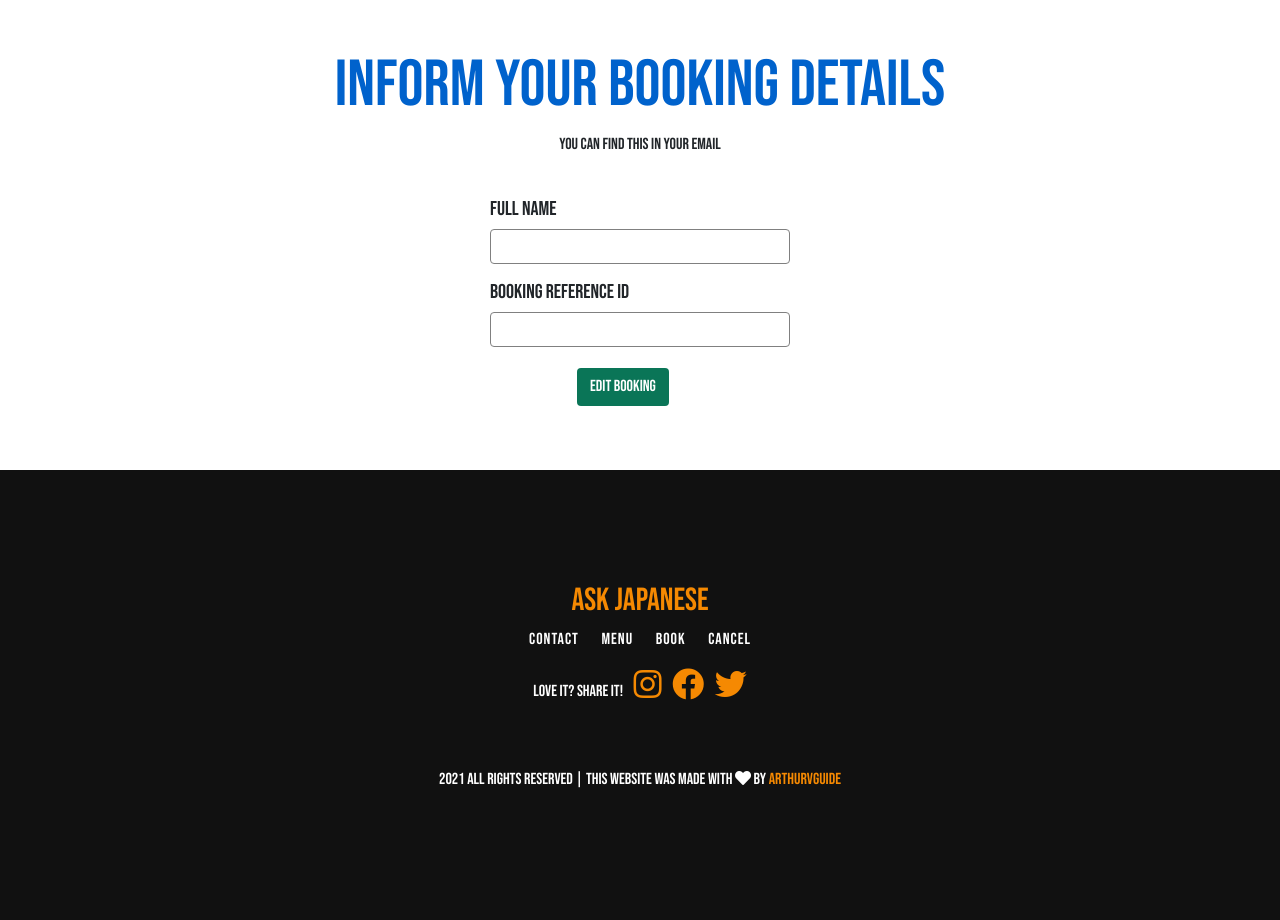
After one commit to arthurvguide/ask-japanese, a Django app: page /book/edit/ in a window 1280 px wide. The commit adds this page. Shown: the part 731-1651 px from the top of the page. Run offline with Django 3.2, Linux system fonts and the light colour scheme; some libraries are stand-ins or nearby versions.

Commit message:
Implement Edit Book feature

```diff
--- a/book/forms.py
+++ b/book/forms.py
@@ -12,7 +12,7 @@ class BookingForm(forms.ModelForm):
                   'email')
 
 
-class CancelForm(forms.Form):
+class FindBookingForm(forms.Form):
 
     your_name = forms.CharField(required=True, max_length=50)
     your_booking_id = forms.IntegerField(required=True)
--- a/book/urls.py
+++ b/book/urls.py
@@ -6,4 +6,6 @@ urlpatterns = [
     path('', views.BookingView.as_view(), name='book'),
     path('cancel/', views.CancelView.as_view(), name='cancel'),
     path('cancel-confirm/<str:id>/', views.CancelConfirmView, name='cancel-confirm'),
+    path('edit/', views.EditView.as_view(), name='edit'),
+    path('edit-details<str:id>/', views.EditDetailsView, name='edit-details'),
 ]
--- a/book/views.py
+++ b/book/views.py
@@ -1,16 +1,18 @@
 from django.shortcuts import render, redirect
 from django.core.mail import send_mail
 from django.conf import settings
-from django.urls import reverse
-from datetime import datetime, date, timedelta, time
+from datetime import timedelta
 from django.contrib import messages
 from django.views import View
-from .forms import BookingForm, CancelForm
+from .forms import BookingForm, FindBookingForm
 from .models import Booking, Table
 # Create your views here.
 
 class BookingView(View):
-
+    """
+    This view is to the user make a booking
+    at the restaurant
+    """
     def get(self, request, *args, **kwargs):
 
         return render(
@@ -36,7 +38,8 @@ class BookingView(View):
             numbers_booked = avoid_double_booking(required_start_time)
             table = get_right_table_available(required_start_time, required_size)
 
-            # Explaining for user that there's no table available at the required time
+            # Explaining for user that there's no table available
+            #  at the required time
             if table == "No Table available":
                 messages.warning(request, 'Sorry, there is no table available at this time, please try another date')
                 return render(
@@ -79,20 +82,24 @@ class BookingView(View):
 
 
 class CancelView(View):
-
+    """
+    This view is the begin to the user cancel their
+    booking. We collect their id and full name.
+    If found we progress to CancelConfirmView
+    """
     def get(self, request, *args, **kwargs):
 
         return render(
             request,
             'book.cancel.html', {
-                'form': CancelForm()
+                'form': FindBookingForm()
             }
         )
 
 
     def post(self, request, *args, **kwargs):
 
-        cancel_form = CancelForm(data=request.POST)
+        cancel_form = FindBookingForm(data=request.POST)
 
         if cancel_form.is_valid():
             name = cancel_form.cleaned_data.get('your_name')
@@ -109,20 +116,151 @@ class CancelView(View):
                 return render(
                     request,
                     'book.cancel.html', {
-                        'form': CancelForm
+                        'form': FindBookingForm
                     }
                 )
 
 
 def CancelConfirmView(request, id):
+    """
+    This view is to make sure that the user
+    really wants to cancel their booking
+    """
+    queryset = Booking.objects.get(id=id)
+    if request.method == 'POST':
+	    queryset.delete()
+	    return redirect('cancel')
 
-	queryset = Booking.objects.get(id=id)
-	if request.method == 'POST':
-		queryset.delete()
-		return redirect('cancel')
+    return render(request, 'book.cancel.confirm.html')
 
-	return render(request, 'book.cancel.confirm.html')
 
+class EditView(View):
+    """
+    This view is the initial to the user edit their
+    booking. We collect their id and full name.
+    If found we progress to EditDetailsView
+    """
+    def get(self, request, *args, **kwargs):
+
+        return render(
+            request,
+            'book.edit.html', {
+                'form': FindBookingForm()
+            }
+        )
+
+
+    def post(self, request, *args, **kwargs):
+
+        edit_form = FindBookingForm(data=request.POST)
+
+        if edit_form.is_valid():
+            name = edit_form.cleaned_data.get('your_name')
+            booking_id = edit_form.cleaned_data.get('your_booking_id')
+
+
+            find_booking = get_booking(self, booking_id, name)
+
+            if find_booking is not False:
+                return redirect ('edit-details', id=find_booking.id)
+
+            else:
+                messages.warning(request, "We couldn't find your booking ")
+                return render(
+                    request,
+                    'book.edit.html', {
+                        'form': FindBookingForm
+                    }
+                )
+
+def EditDetailsView(request, id):
+    """
+    This view is for the user edit their bookings,
+    they can edit everything in ther booking
+    """
+    queryset = Booking.objects.get(id=id)
+    data_dict = {'full_name': queryset.full_name,
+                'party_size': queryset.party_size,
+                'booking_date_start':queryset.booking_date_start,
+                'email': queryset.email,
+                'phone_number': queryset.phone_number}
+
+    if request.method == 'POST':
+        minutes_slot = 90
+        delta = timedelta(minutes=minutes_slot)
+        booking_form = BookingForm(data=request.POST)
+
+        if booking_form.is_valid():
+            booking = booking_form.save(commit=False)
+
+            # Getting input date to check if is there's table available
+            required_size = booking.party_size
+            required_start_time = booking.booking_date_start
+            numbers_booked = avoid_double_booking(required_start_time)
+
+            # If the booking date changes, we assign a new table,
+            # if not we keep the same table
+            if queryset.booking_date_start != booking.booking_date_start:
+                table = get_right_table_available(required_start_time, required_size)
+            else:
+                table = queryset.table
+
+            # Explaining for user that there's no table available at the required time
+            if table == "No Table available":
+                messages.warning(request, 'Sorry, there is no table available at this time, please try another date')
+                return render(
+                    request,
+                    'book.html', {
+                    'form': booking_form})
+
+            # Explaining for user that they cant double book
+            if booking.phone_number in numbers_booked:
+                messages.warning(request, 'You already has a booking at this time')
+                return render(
+                    request,
+                    'book.html', {
+                    'form': booking_form})
+
+            # Passing booking end date to the Booking Model
+            booking.booking_date_end = required_start_time + delta
+            # Passing the table found to the Booking Model
+            booking.table = table
+            # Updating the booking
+            queryset.full_name = booking.full_name
+            queryset.party_size = booking.party_size
+            queryset.booking_date_start = booking.booking_date_start
+            queryset.booking_date_end = booking.booking_date_end
+            queryset.email = booking.email
+            queryset.table = booking.table
+            queryset.phone_number = booking.phone_number
+            queryset.save()
+
+            # Send an email to user save their booking details
+            message = email_message(queryset.full_name, queryset.booking_date_start,
+                        queryset.id)
+            send_mail("Booking Confirmation",
+              message, settings.EMAIL_HOST_USER, [queryset.email], fail_silently=False)
+            return render(request, 'book.success.html', {
+                          'name': queryset.full_name,
+                          'group': queryset.party_size,
+                          'date': queryset.booking_date_start,
+                          'contact_number': queryset.phone_number,
+                          'email': queryset.email,
+                          'id': queryset.id
+                })
+        else:
+            return render(
+                    request,
+                    'book.html', {
+                    'form': booking_form})
+
+
+    return render(
+                    request,
+                    'book.edit.details.html', {
+                        'form': BookingForm(initial=data_dict)
+                    }
+                )
 
 
 def get_right_table_available(required_start_time, required_size):
@@ -192,7 +330,11 @@ def avoid_double_booking(required_start_time):
 
 
 def get_booking(self, booking_id, name):
-
+    """
+    This funtion gets the booking wanted by the user
+    if it exists, we carry on to Edit Booking,
+    or to Cancel Booking.
+    """
     try:
         return Booking.objects.get(
             full_name=name, id=booking_id)
@@ -200,6 +342,10 @@ def get_booking(self, booking_id, name):
         return False
 
 def email_message(name, date, id):
+    """
+    This function is only to create the message
+    which will be sent by email to the user
+    """
     message = f"""Hello {name}. We are looking forward to serving you.
 These are your booking details:
 Booking Date: {date},
--- a/templates/base.html
+++ b/templates/base.html
@@ -56,6 +56,7 @@
           <div class="dropdown-menu" aria-labelledby="navbarDropdownMenuLink">
             <a class="dropdown-item" href="{% url 'book' %}">Book a table</a>
             <a class="dropdown-item" href="{% url 'cancel' %}">Cancel</a>
+            <a class="dropdown-item" href="{% url 'edit' %}">Edit</a>
           </div>
         </li>
       </ul>
--- a/templates/book.cancel.confirm.html
+++ b/templates/book.cancel.confirm.html
@@ -25,7 +25,6 @@
     <div class="col d-flex justify-content-center">
       <form class="booking-form mb-5" method="post">
         {% csrf_token %}
-        {{ find_booking }}
         <button class="btn btn-yes" type="submit">Yes</button>
         <a class="btn btn-no ml-2" href="{% url 'cancel' %}">No</a>
       </form>
--- /dev/null
+++ b/templates/book.edit.html
@@ -0,0 +1,79 @@
+{% extends "base.html" %}
+{% load static %}
+
+
+{% block content %}
+<!--Hero Section-->
+<section>
+    <div class="hero-img hero-img-book">
+      <div class="hero-text">
+        <h1>Edit</h1>
+      </div>
+    </div>
+</section>
+ <!--/.Hero Section-->
+
+ <!--Cancel Section-->
+<section>
+  <div class="row">
+    <div class="col">
+      <h2 class="booking-h2 text-center mt-5">inform your booking details</h2>
+      <p class="text-center">You can find this in your email</p>
+    </div>
+  </div>
+
+  <div class="row text-center msg-div">
+    <div class="col-12">
+    {% if messages %}
+      {% for message in messages %}
+        <div class="alert alert-{{ message.tags }} pr-3 pl-3">
+          {{ message }}
+        </div>
+      {% endfor %}
+    {% endif %}
+  </div>
+  <div class="col-12">
+    {% if form.errors %}
+    {% for field in form %}
+        {% for error in field.errors %}
+           <div class="alert alert-danger">
+                <strong>{{ error|escape }}</strong>
+           </div>
+        {% endfor %}
+    {% endfor %}
+   {% endif %}
+  </div>
+  </div>
+  <div class="row p-3">
+    <div class="col d-flex justify-content-center">
+      <form class="booking-form mb-5" method="post">
+        {% csrf_token %}
+        <div class="row p-2">
+          <div class="col">
+            <h5>Full Name</h5>
+            {{ form.your_name }}
+          </div>
+        </div>
+        <div class="row p-2">
+          <div class="col">
+            <h5>Booking Reference ID</h5>
+            {{ form.your_booking_id }}
+          </div>
+        </div>
+        <button class="btn btn-booking" type="submit">Edit Booking</button>
+      </form>
+    </div>
+  </div>
+</section>
+ <!--/.Cancel Section-->
+
+
+{%endblock%}
+
+{% block scripts %}
+
+<script src="{% static 'js/jquery.datetimepicker.full.min.js' %}"></script>
+<script src="{% static 'js/book.js' %}"></script>
+
+
+{% endblock %}
```
Also changed, not shown: templates/book.edit.details.html (added, +101 -0 lines).
